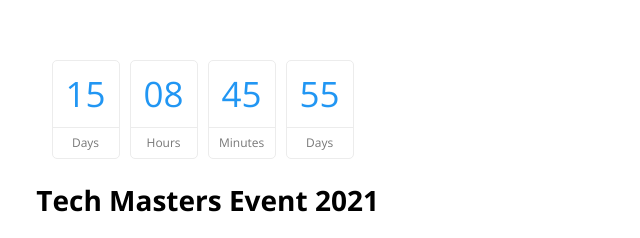
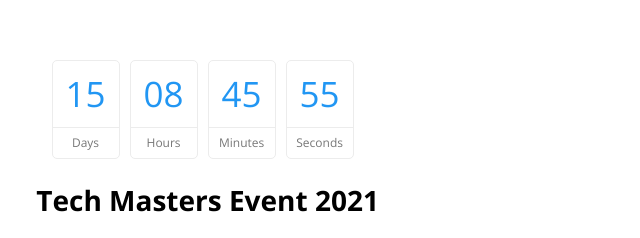
Before and after one commit to alimohammed04/project_Three, a plain HTML site: page index.html in a window 1280 px wide. Shown: the part 8560-8798 px from the top of the page, 610-1250 px from the left. Drawn offline with nearby package versions, Linux system fonts and the light colour scheme.

```diff
--- a/index.html
+++ b/index.html
@@ -668,7 +668,7 @@
                     </div>
                     <div class="card">
                         <span>55</span>
-                        <span>days</span>
+                        <span>Seconds</span>
                     </div>
                 </div>
                 <h2>tech masters event 2021</h2>
```
